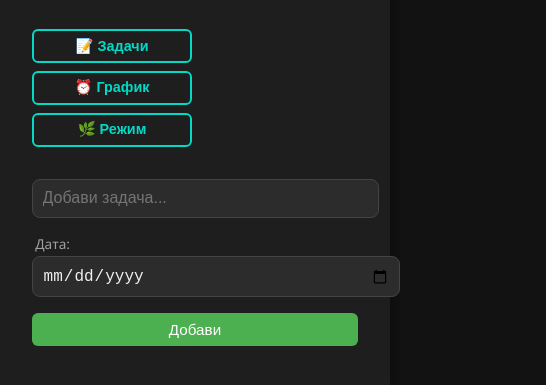
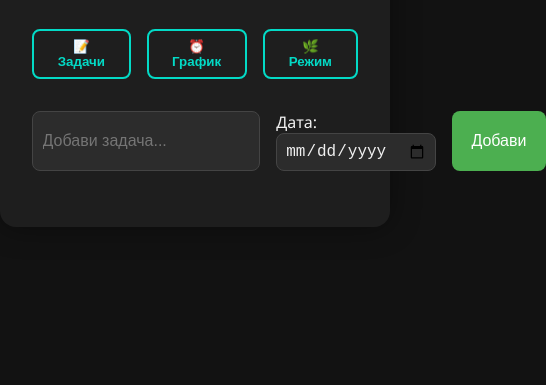
Before and after one commit to emmy649/moq-grafik, a plain HTML site: page index.html in a window 390 px wide. Shown: the part 93-478 px from the top of the page, 546 px wide, since content can reach past the window. Drawn offline with Linux system fonts and the light colour scheme.

Commit message:
Update main.css

```diff
--- a/style/main.css
+++ b/style/main.css
@@ -3,7 +3,7 @@
     --surface: #1e1e1e;
     --primary: #4caf50;
     --accent: #03dac6;
-  --danger: #f44336;
+    --danger: #2c2c2c;
     --text: #f0f0f0;
     --muted: #a0a0a0;
   }
@@ -32,10 +32,10 @@ h1 {
     font-size: 1.8rem;
   }
 
+  /* Tabs */
   .tabs {
     display: flex;
     justify-content: center;
-  flex-wrap: wrap;
     gap: 1rem;
     margin-bottom: 2rem;
   }
@@ -56,6 +56,7 @@ h1 {
     color: #000;
   }
 
+  /* Tab content */
   .tab {
     display: block;
   }
@@ -64,50 +65,36 @@ h1 {
     display: none;
   }
 
+  /* Задачи */
   .task-input {
     display: flex;
-  flex-wrap: wrap;
     gap: 1rem;
     margin-bottom: 1.5rem;
-  align-items: flex-end;
   }
 
-.task-input input,
-.task-input textarea,
-.task-input button {
+  .task-input input {
+    flex: 1;
     padding: 0.6rem;
-  font-size: 1rem;
-  border-radius: 8px;
-  border: 1px solid #444;
     background-color: #2c2c2c;
     color: var(--text);
-  flex: 1;
-  min-width: 120px;
+    border: 1px solid #444;
+    border-radius: 8px;
+    font-size: 1rem;
   }
 
   .task-input button {
+    padding: 0.6rem 1.2rem;
     background-color: var(--primary);
     color: white;
     border: none;
+    border-radius: 8px;
     cursor: pointer;
+    font-size: 1rem;
     transition: background-color 0.3s ease;
-  flex: 0 0 auto;
   }
 
   .task-input button:hover {
     background-color: #388e3c;
-}
-
-.input-group {
-  display: flex;
-  flex-direction: column;
-  gap: 0.2rem;
-}
-
-.input-group label {
-  font-size: 0.85rem;
-  color: var(--muted);
-  margin-left: 0.2rem;
   }
 
   ul {
@@ -149,53 +136,32 @@ li.completed {
   }
 
   .delete:hover {
-  background-color: #c62828;
+    background-color: #2c2c2c;
   }
 
-@media (max-width: 600px) {
-  .task-input {
-    flex-direction: column;
-    align-items: stretch;
-  }
-
-  .task-input input,
-  .task-input button {
-    width: 100%;
+  #schedule input[type="time"] {
+    background-color: #2c2c2c;
+    color: var(--text);
+    border: 1px solid #444;
+    border-radius: 8px;
+    padding: 0.5rem;
     font-size: 1rem;
   }
 
-  .tabs {
-    flex-direction: column;
-    gap: 0.5rem;
-  }
+  #habits input[type="text"] {
+    background-color: #2c2c2c;
+    color: var(--text);
+    border: 1px solid #444;
+    border-radius: 8px;
+    padding: 0.5rem;
+    font-size: 1rem;
   }
 
-/* === ТАБОВЕ === */
-.tabs {
-  display: flex;
-  justify-content: space-between;
-  gap: 0.5rem;
-  margin-bottom: 2rem;
-  flex-wrap: nowrap;
+  .task-input input[type="date"] {
+    background-color: #2c2c2c;
+    color: var(--text);
+    border: 1px solid #444;
+    border-radius: 8px;
+    padding: 0.5rem;
+    font-size: 1rem;
   }
-
-.tabs button {
-  flex: 1;
-  max-width: 160px;
-  font-size: 0.9rem;
-  padding: 0.4rem 0.8rem;
-  border-radius: 6px;
-}
-
-/* === РАВНА ВИСОЧИНА ЗА ПОЛЕТА === */
-.task-input input[type="text"],
-.task-input input[type="date"] {
-  height: 2.6rem;
-}
-
-/* === ПО-МАЛЪК БУТОН === */
-.task-input button {
-  padding: 0.5rem 1rem;
-  font-size: 0.95rem;
-  border-radius: 6px;
-}
```
Lines whose indentation alone changed are shown as unchanged.
